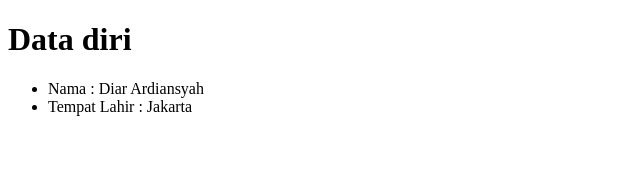
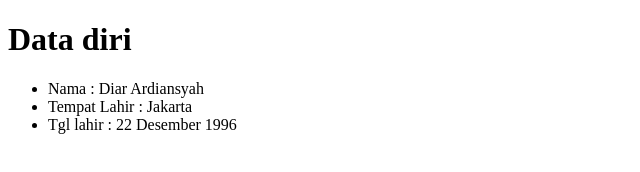
Before and after one commit to diarardi/test-remote, a plain HTML site: page index.html in a window 1280 px wide. Shown: the whole page, without its empty margins (0-640 px from the left). Drawn offline with Linux system fonts and the light colour scheme.

Commit message:
menambahkan data di file index.html dan menambahkan file style.css

```diff
--- a/index.html
+++ b/index.html
@@ -10,6 +10,7 @@
 	<ul>
 		<li>Nama : Diar Ardiansyah</li>
 		<li>Tempat Lahir : Jakarta</li>
+		<li>Tgl lahir : 22 Desember 1996</li>
 	</ul>
 
 </body>
--- /dev/null
+++ b/style.css
@@ -0,0 +1,4 @@
+body {
+
+	font-family: arial;
+}
```
